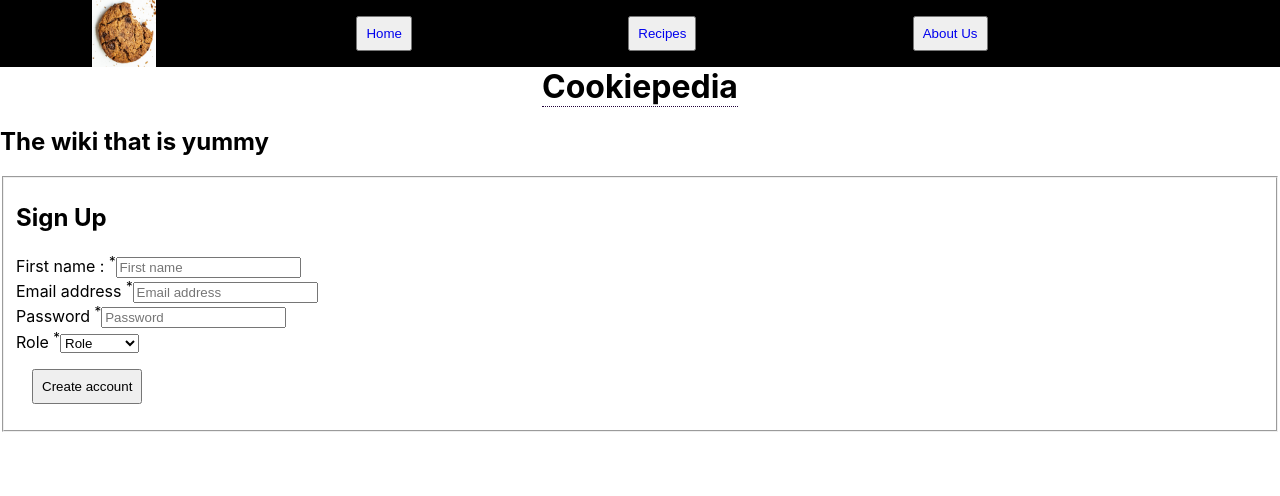
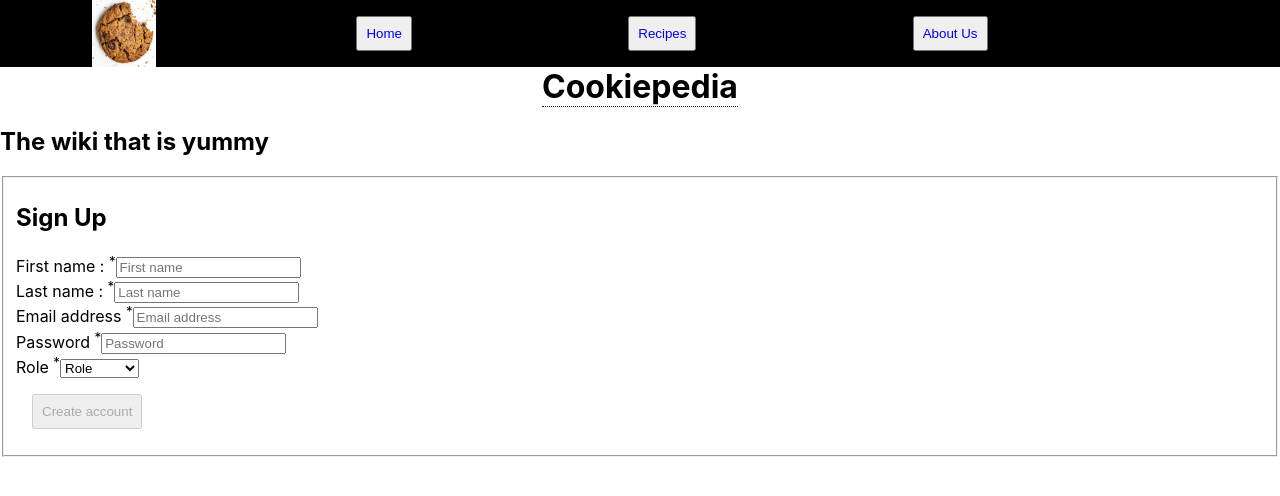
Before and after one commit to djepar/cookiepedia, a React (Create React App) app: page / in a window 1280 px wide. Shown: the top 496 px of the page. Built offline with nearby package versions, Linux system fonts and the light colour scheme.

Commit message:
Sign In now work

```diff
--- a/src/components/SignIn.js
+++ b/src/components/SignIn.js
@@ -18,21 +18,30 @@ function SignIn(){
     });
     const [role, setRole] = useState("role");
 
-    const getIsFormValid = (e) => {
-        //This has to be implemented
+    const getIsFormValid = () => {
 
-        return true;
+        return (
+            firstName &&
+            validateEmail(email) &&
+            password.value.length >= 8 &&
+            role !== "role"
+        );
     };
 
     const clearForm = () => {
         // This has to be implemented
+        setFirstName("");
+        setLastName("");
+        setEmail("");
+        setPassword({
+            value:"",
+            isTouched: false,
+        });
+        setRole("role");
     };
 
     const handleSubmit = (e) => {
         e.preventDefault();
-        if(e.password.length < 8){
-            alert("Bonjour bonjour bonjour")
-        }
         alert("Account created!");
         clearForm();
     };
@@ -46,25 +55,61 @@ function SignIn(){
                     <label>
                         First name : <sup>*</sup>
                     </label>
-                    <input placeholder='First name' />
+                    <input
+                    type='text'
+                    value={firstName}
+                    onChange={ (e) => {
+                        setFirstName(e.target.value);
+                    }}
+                    placeholder='First name' />
+                </div>
+                <div className='Field'>
+                    <label>
+                        Last name : <sup>*</sup>
+                    </label>
+                    <input
+                    type='text'
+                    value={lastName}
+                    onChange={ (e) => {
+                        setLastName(e.target.value);
+                    }}
+                    placeholder='Last name' />
                 </div>
                 <div className='Field'>
                     <label>
                         Email address <sup>*</sup>
                     </label>
-                    <input placeholder='Email address' />
+                    <input
+                    type="text"
+                    //type="email" ??????????????????
+                    value={email}
+                    onChange={ (e) => {
+                        setEmail(e.target.value);
+                    }}
+                    placeholder='Email address' />
                 </div>
                 <div className="Field">
                     <label>
                         Password <sup>*</sup>
                     </label>
-                    <input placeholder='Password' />
+                    <input
+                    value={password.value}
+                    onChange={ (e) => {
+                        setPassword({ ...password, value:e.target.value});
+                    }}
+                    onBlur={() => {
+                        setPassword({ ...password, isTouched:true});
+                    }}
+                    placeholder='Password' />
+                    {password.isTouched && password.value.length < 8 ? (
+                        <PasswordErrorMessage />
+                    ) : null}
                 </div>
                 <div className='Field'>
                     <label>
                         Role <sup>*</sup>
                     </label>
-                    <select>
+                    <select value={role} onChange={(e) => setRole(e.target.value)}>
                         <option value="role">Role</option>
                         <option value="individual">Individual</option>
                         <option value="business">Business</option>
```
